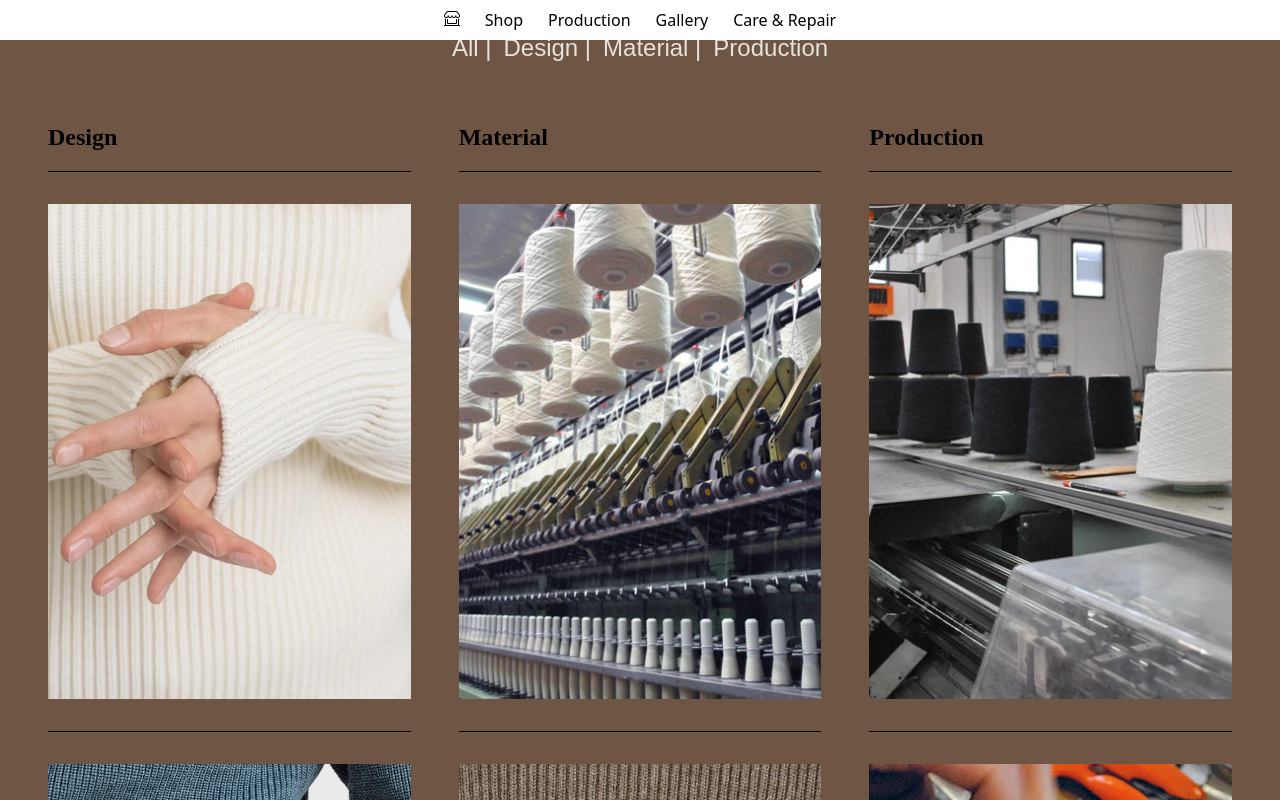
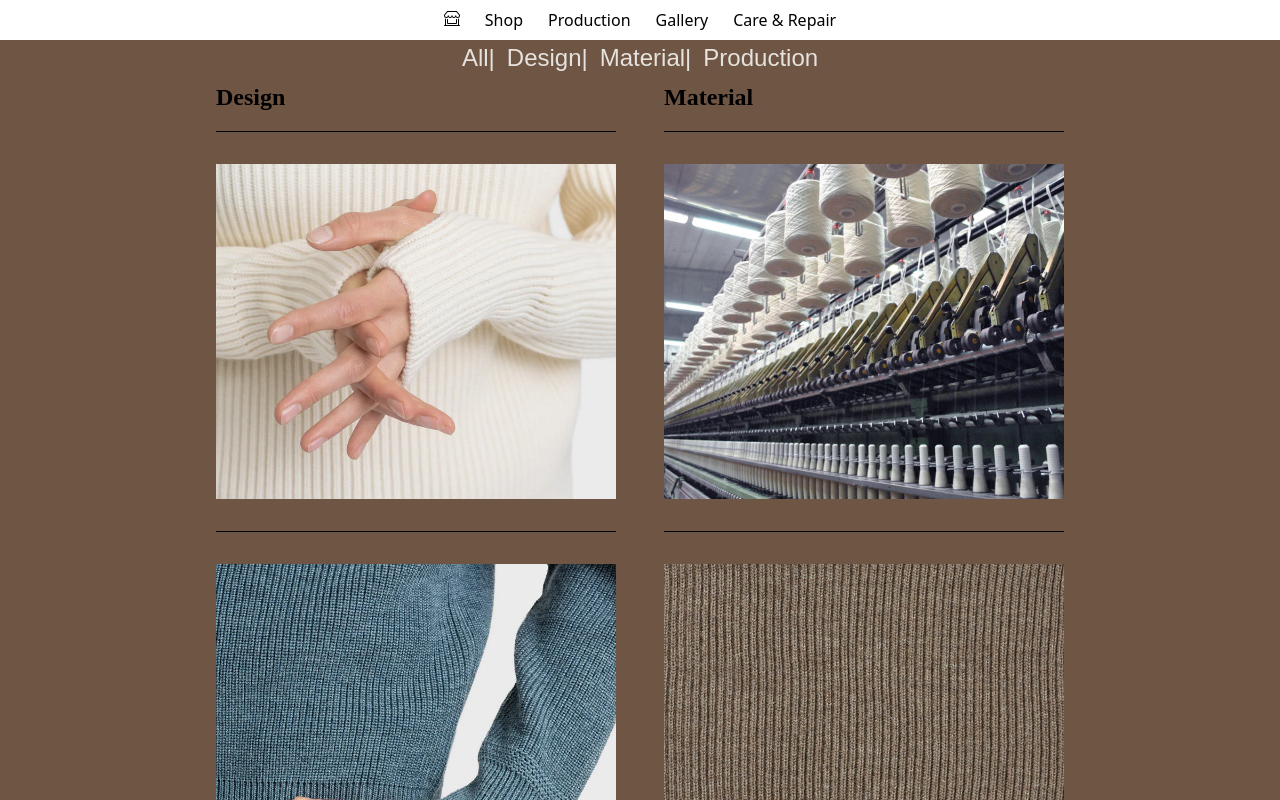
Before and after one commit to dev-carlson/KnitShop, a React (Vite) app: page /Production in a window 1280 px wide. Shown: the top 800 px of the page. Built offline with nearby package versions, Linux system fonts and the light colour scheme.

Commit message:
prototyping a chatbot

```diff
--- a/package.json
+++ b/package.json
@@ -9,11 +9,13 @@
     "preview": "vite preview"
   },
   "dependencies": {
+    "openai": "^3.2.1",
     "react": "^18.2.0",
     "react-dom": "^18.2.0",
     "react-icons": "^4.8.0",
     "react-router-dom": "^6.10.0",
-    "react-toastify": "^9.1.2"
+    "react-toastify": "^9.1.2",
+    "sadsad": "^1.0.0"
   },
   "devDependencies": {
     "@types/react": "^18.0.28",
--- a/src/App.jsx
+++ b/src/App.jsx
@@ -3,19 +3,20 @@ import { BrowserRouter as Router, Routes, Route } from "react-router-dom";
 import Home from "./routers/Home";
 import Navbar from "./components/Navbar";
 import Footer from "./components/Footer";
+import Chatbot from "./components/Chatbot";
 import CareAndRepair from "./routers/CareAndRepair";
 import Gallery from "./routers/Gallery";
 import Production from "./routers/Production";
 import Shop from "./routers/Shop";
 import TermsAndCondition from "./routers/TermsAndCondition";
 import { ToastContainer } from "react-toastify";
-import '../node_modules/react-toastify/dist/ReactToastify.css';
-
+import "../node_modules/react-toastify/dist/ReactToastify.css";
 
 function App() {
   return (
     <div className="App">
-      <ToastContainer/>
+      <ToastContainer />
+      <Chatbot />
       <Router>
         <Navbar />
         <Routes>
--- /dev/null
+++ b/src/components/Chatbot.jsx
@@ -0,0 +1,13 @@
+import React from 'react'
+
+//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
+
+const Chatbot = () => {
+  return (
+    <div>
+
+    </div>
+  )
+}
+
+export default Chatbot
--- a/src/routers/Production.jsx
+++ b/src/routers/Production.jsx
@@ -65,7 +65,6 @@ function Production() {
 
   return (
     <div className="production">
-      <h1>Dresses</h1>
       <div className="production-button-container">
         <button onClick={() => setSelectedProduct(null)}>All</button>
         <button
@@ -105,7 +104,6 @@ function Production() {
     </div>
   ))}
 </div>
-
     </div>
   );
 }
--- a/src/styles/Home.css
+++ b/src/styles/Home.css
@@ -18,6 +18,7 @@
 
 .classic-item-header {
   position: relative;
+  top: 2rem;
   padding-left: 2rem;
   font-size: 1rem;
   font-family: system-ui, -apple-system, BlinkMacSystemFont, 'Segoe UI', Roboto, Oxygen, Ubuntu, Cantarell, 'Open Sans', 'Helvetica Neue', sans-serif;
--- a/src/styles/Production.css
+++ b/src/styles/Production.css
@@ -5,6 +5,7 @@
 .production-image-container {
   display: flex;
   flex-direction: row;
+  flex-wrap: wrap;
   position: relative;
   padding: 3rem;
   align-items: center;
@@ -14,8 +15,8 @@
 
 .production-image {
   position: relative;
-  width: 35rem;
-  height: 35rem;
+  width: 25rem;
+  height: 25rem;
   display: block;
   max-width: 100%;
   padding-top: 2rem;
@@ -32,15 +33,19 @@
 }
 
 .production-button-container  {
+  position: sticky;
+  top: 50px;
   display: flex;
-  position: relative;
   font-family: system-ui, -apple-system, BlinkMacSystemFont, 'Segoe UI', Roboto, Oxygen, Ubuntu, Cantarell, 'Open Sans', 'Helvetica Neue', sans-serif;
   align-items: center;
   justify-content: center;
   height: 1rem;
+  background-color: transparent;
+  z-index: 1;
 }
 
 .production-button-container button{
+  display: flex;
   color: #e6e2de;
   font-size: 1.5rem;
   border: none;
```
Also changed, not shown: 1 other file (tests, documents, lock files or other folders).
